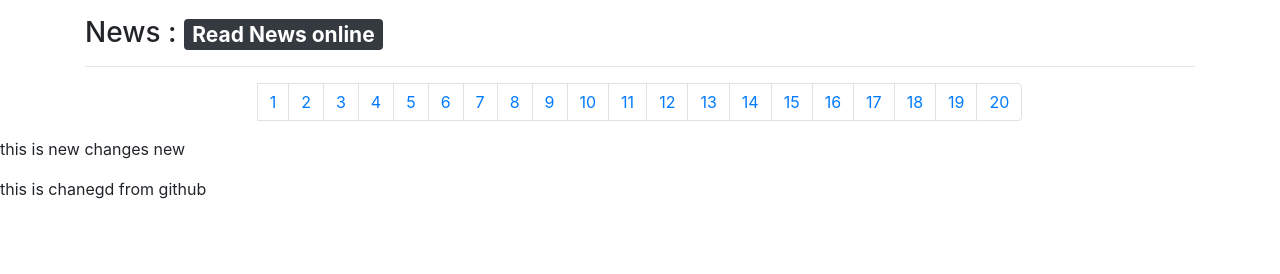
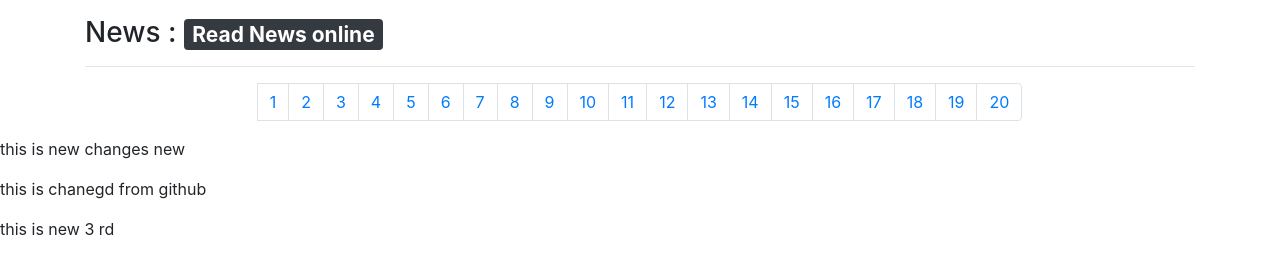
Before and after one commit to TPGowtham/News-App-using-Js, a plain HTML site: page index.html in a window 1280 px wide. Drawn offline with nearby package versions, Linux system fonts and the light colour scheme; no server answers.

Commit message:
aem changes

```diff
--- a/index.html
+++ b/index.html
@@ -63,6 +63,7 @@
 
 <p>this is new changes  new</p>
   <p>this is chanegd from github</p>
+<p>this is new 3 rd</p>
 </body>
 
 </html>
```
